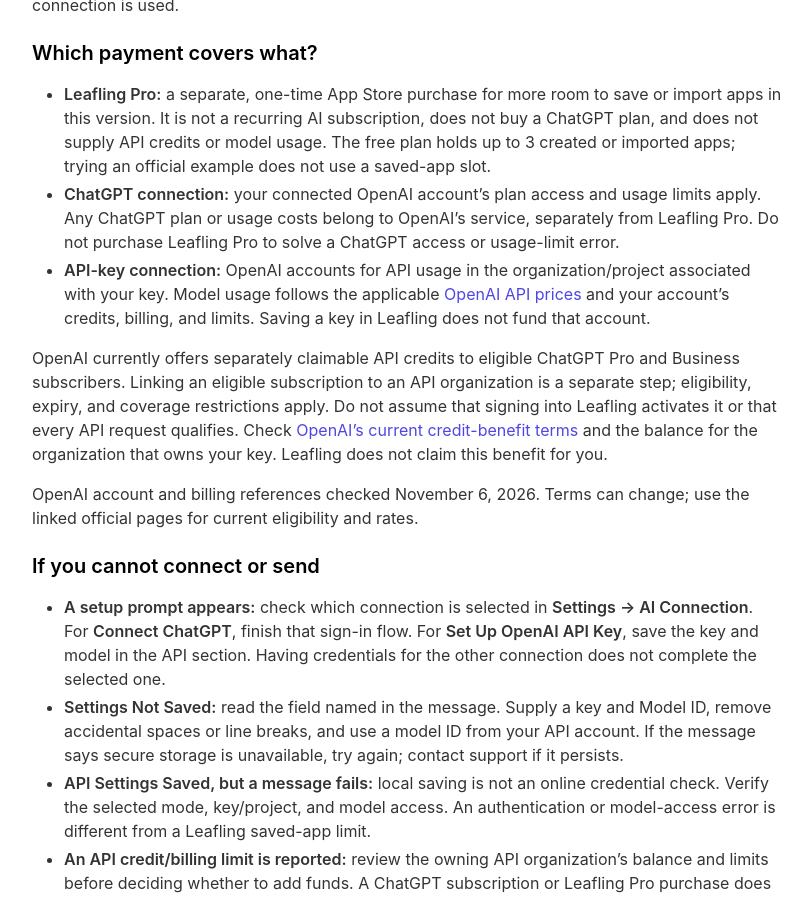
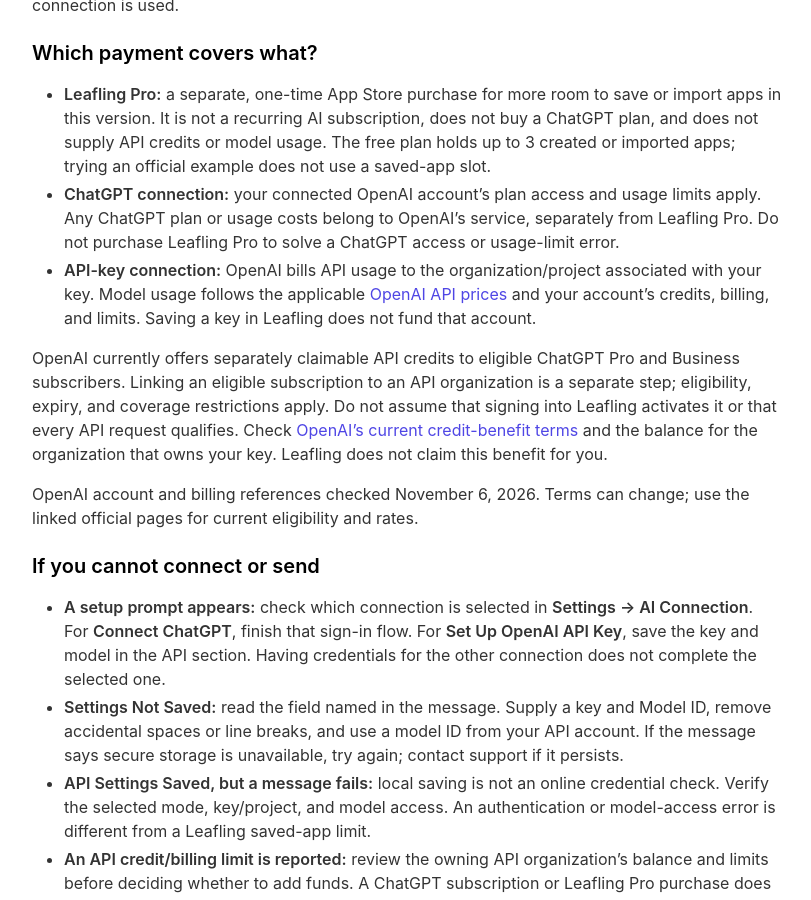
Before and after one commit to wisonlin/Leafling, a Jekyll site: the page built from _pages/support.md, in a window 1280 px wide and 900 px high, scrolled down 1115 px. Shown: the whole window, without its empty margins (233-1044 px from the left). Built offline with Jekyll 4.4.1, drawn with Linux system fonts in a browser that asks for light colours; nearby versions of some CDN libraries.

Commit message:
docs(官网): 明确API费用由OpenAI计费

```diff
--- a/_pages/support.md
+++ b/_pages/support.md
@@ -38,7 +38,7 @@
 
 - **Leafling Pro:** a separate, one-time App Store purchase for more room to save or import apps in this version. It is not a recurring AI subscription, does not buy a ChatGPT plan, and does not supply API credits or model usage. The free plan holds up to 3 created or imported apps; trying an official example does not use a saved-app slot.
 - **ChatGPT connection:** your connected OpenAI account’s plan access and usage limits apply. Any ChatGPT plan or usage costs belong to OpenAI’s service, separately from Leafling Pro. Do not purchase Leafling Pro to solve a ChatGPT access or usage-limit error.
-- **API-key connection:** OpenAI accounts for API usage in the organization/project associated with your key. Model usage follows the applicable [OpenAI API prices](https://developers.openai.com/api/docs/pricing) and your account’s credits, billing, and limits. Saving a key in Leafling does not fund that account.
+- **API-key connection:** OpenAI bills API usage to the organization/project associated with your key. Model usage follows the applicable [OpenAI API prices](https://developers.openai.com/api/docs/pricing) and your account’s credits, billing, and limits. Saving a key in Leafling does not fund that account.
 
 OpenAI currently offers separately claimable API credits to eligible ChatGPT Pro and Business subscribers. Linking an eligible subscription to an API organization is a separate step; eligibility, expiry, and coverage restrictions apply. Do not assume that signing into Leafling activates it or that every API request qualifies. Check [OpenAI’s current credit-benefit terms](https://developers.openai.com/api/docs/guides/chatgpt-api-credits) and the balance for the organization that owns your key. Leafling does not claim this benefit for you.
 
```
